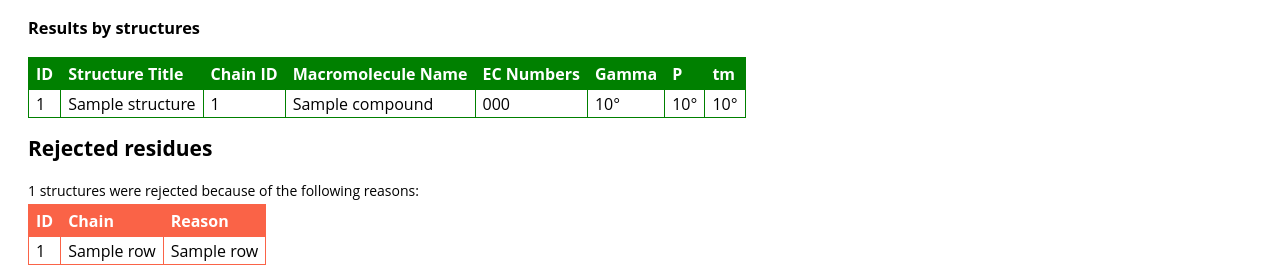
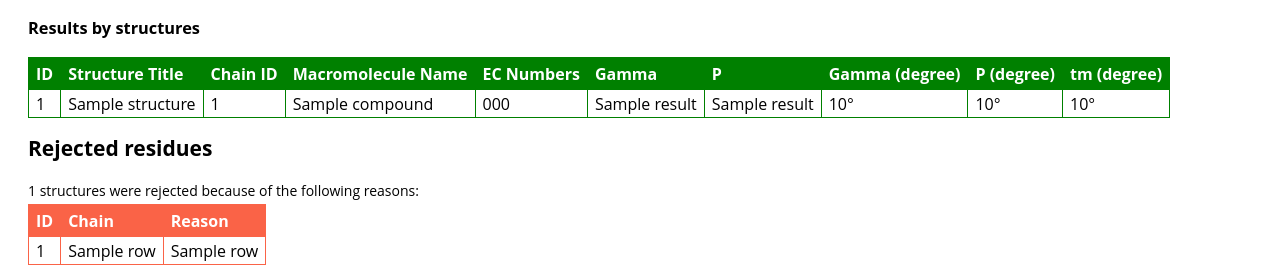
Before and after one commit to spirali/nukecon, a Python web app: template templates/report.html in a window 1280 px wide. Shown: the part 1790-2069 px from the top of the page. Run offline with Jinja, Linux system fonts and the light colour scheme; the template is opened without the code that fills it: most values are stand-ins (such as "Sample title", 1, 10 or a date in 2020); grey boxes marked "Sample" are stand-in pictures.

Commit message:
ENH: Conformations in result

```diff
--- a/templates/report.html
+++ b/templates/report.html
@@ -83,7 +83,9 @@
     <th>EC Numbers</th>
     <th>Gamma</th>
     <th>P</th>
-    <th>tm</th>
+    <th>Gamma (degree)</th>
+    <th>P (degree)</th>
+    <th>tm (degree)</th>
 </tr>
 </thead>
 <tbody>
@@ -109,7 +111,8 @@
         <td class="empty"></td>
         <td class="empty"></td>
     {% endif %}
-
+    <td>{{ result.dir_name }}</td>
+    <td>{{ result.gamma_name }}</td>
     <td>{{ result.gamma|round(2) }}&#176;</td>
     <td>{{ result.p|round(2) }}&#176;</td>
     <td>{{ result.tm|round(2) }}&#176;</td>
```
